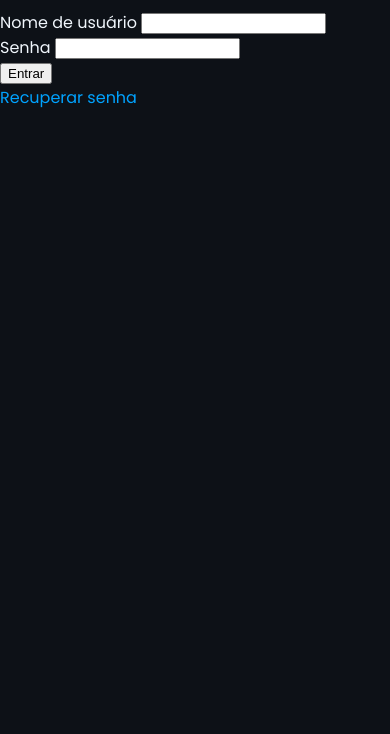
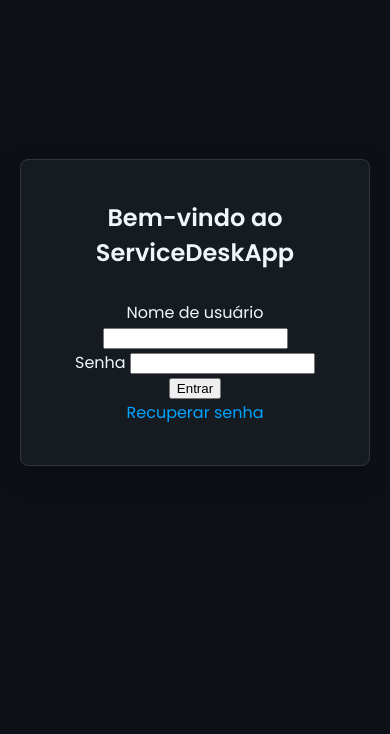
Before and after one commit to DeividGalindo/Projeto-de-Extensao, a plain HTML site: page index.html in a window 390 px wide. Shown: the part 110-844 px from the top of the page. Drawn offline with Linux system fonts and the light colour scheme.

Commit message:
Estiliza containers de login e formulários, layout centralizado e responsivo.

```diff
--- a/css/style.css
+++ b/css/style.css
@@ -49,3 +49,32 @@ a:hover {
     text-decoration: underline;
     color: var(--primary-accent-hover);
 }
+
+/* --- 3. Contêineres de Página (Login, Formulários) --- */
+.login-container,
+.form-page-container {
+    display: flex;
+    justify-content: center;
+    align-items: center;
+    width: 100%;
+    min-height: 100vh;
+    padding: 20px;
+}
+
+.login-box,
+.form-box {
+    background-color: var(--card-color);
+    padding: 40px 30px;
+    border-radius: var(--border-radius);
+    border: 1px solid var(--border-color);
+    width: 100%;
+    max-width: 450px;
+    text-align: center;
+    box-shadow: 0 10px 30px rgba(0, 0, 0, 0.2);
+}
+
+.login-box h1,
+.form-box h1 {
+    font-size: 1.5em;
+    margin-bottom: 30px;
+}
```
